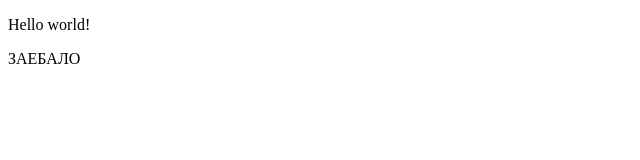
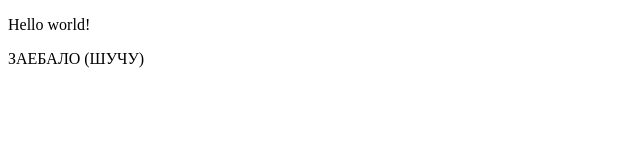
Before and after one commit to JustTheFox/test-project.local, a plain HTML site: page index.html in a window 1280 px wide. Shown: the full height of the page, 0-640 px from the left. Drawn offline with Linux system fonts and the light colour scheme.

Commit message:
test commit 3

```diff
--- a/index.html
+++ b/index.html
@@ -6,6 +6,6 @@
 </head>
 <body>
     <p>Hello world!</p>
-    <p>ЗАЕБАЛО</p>
+    <p>ЗАЕБАЛО (ШУЧУ)</p>
 </body>
 </html>
```
